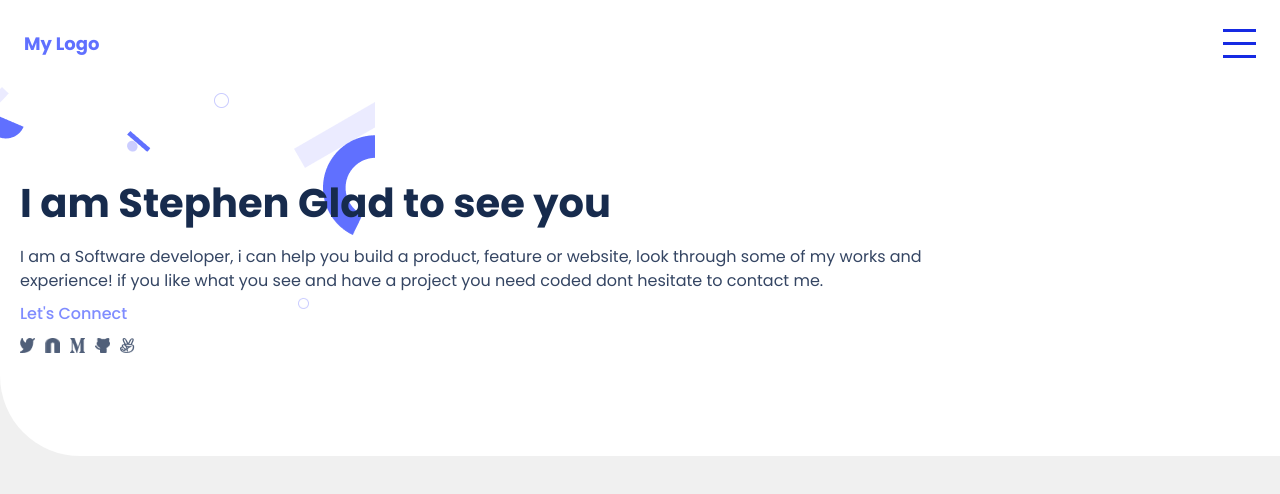
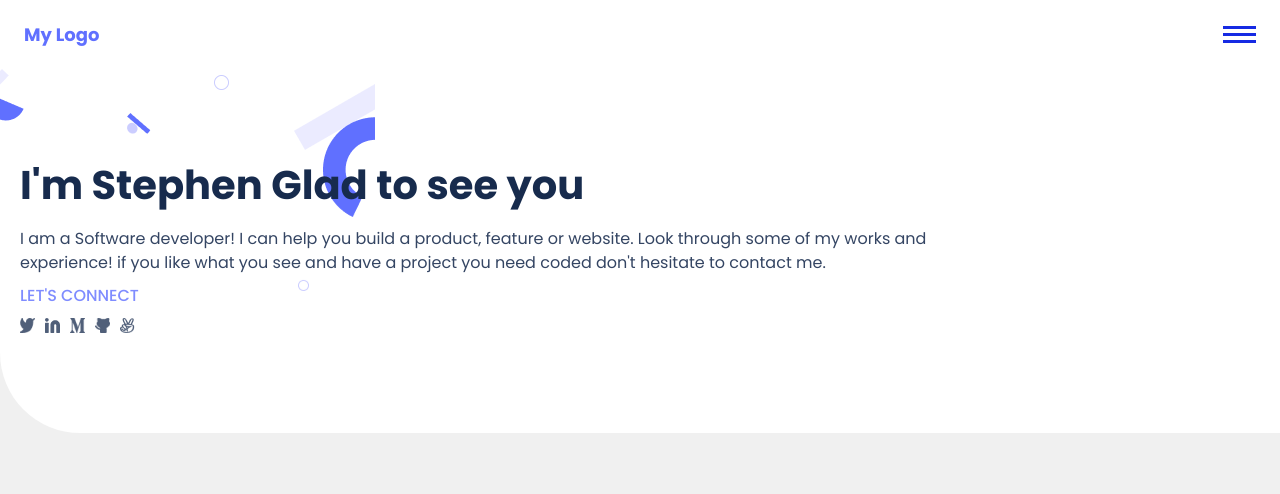
Before and after one commit to EnixWord/My_Portfolio, a website: page index.html in a window 1280 px wide. Drawn offline with Linux system fonts and the light colour scheme.

Commit message:
Rectify the reviewer's request

```diff
--- a/index.html
+++ b/index.html
@@ -5,15 +5,15 @@
     <meta http-equiv="X-UA-Compatible" content="IE=edge" />
     <meta name="viewport" content="width=device-width, initial-scale=1.0" />
     <link rel="stylesheet" href="style.css" />
-    <title>My Portfolio</title>
+    <title>Stev's Portfolio</title>
   </head>
   <body>
     <header>
       <div class="nav-container">
         <div class="nav-logo">
-          <h1>My Logo</h1>
+          <a href="#">My Logo</a>
         </div>
-        <nav class="nav-link">
+       <nav class="nav-link">
           <div class="nav-menu">
             <div class="ambuger-menu">
               <span class="bar"></span>
@@ -29,16 +29,16 @@
         <div class="major-container">
           <div class="minor-container">
             <div class="section-head">
-              <h1>I am Stephen Glad to see you</h1>
+              <h1>I'm Stephen Glad to see you</h1>
               <p>
-                I am a Software developer, i can help you build a product,
-                feature or website, look through some of my works and
+                I am a Software developer! I can help you build a product,
+                feature or website. Look through some of my works and
                 experience! if you like what you see and have a project you need
-                coded dont hesitate to contact me.
+                coded don't hesitate to contact me.
               </p>
             </div>
             <div class="self-container">
-              <a href="">Let's Connect</a>
+              <p>Let's Connect</p>
               <div class="list-nav">
                 <ul class="list-items">
                   <li>
@@ -52,7 +52,7 @@
                   <li>
                     <a href="">
                       <img
-                        src="./images/Vector.png"
+                        src="./images/Linkedin-icon.svg"
                         alt="my social handle images"
                       />
                     </a>
@@ -74,8 +74,7 @@
                     </a>
                   </li>
                   <li>
-                    <a href="">                <img
-                        src="./images/angellist.png"
+                    <a href=""><img src="./images/angellist.png"
                         alt="my social handle images"
                       />
                     </a>
--- a/style.css
+++ b/style.css
@@ -25,7 +25,7 @@ header {
   display: block;
   width: 33px;
   height: 3px;
-  margin: 5px auto;
+  margin: 2px auto;
   -webkit-transition: all 0.3s ease-in-out;
   transition: all 0.3s ease-in-out;
   background-color: #162ae3;
@@ -85,8 +85,9 @@ h2 {
   gap: 10px;
 }
 
-.self-container a {
+.self-container p {
   text-decoration: none;
+  text-transform: uppercase;
   display: block;
   font-family: "Poppins", sans-serif;
   font-style: normal;
@@ -112,7 +113,11 @@ h2 {
   list-style: none;
 }
 
-.nav-logo h1 {
+a {
+  text-decoration: none;
+}
+
+.nav-logo a {
   width: 76px;
   font-family: "Poppins", sans-serif;
   font-style: normal;
@@ -120,5 +125,4 @@ h2 {
   font-size: 18px;
   line-height: 20px;
   color: #6070ff;
-  text-decoration: none;
 }
```
Also changed, not shown: images/Linkedin-icon.svg (added), 1 other file.
